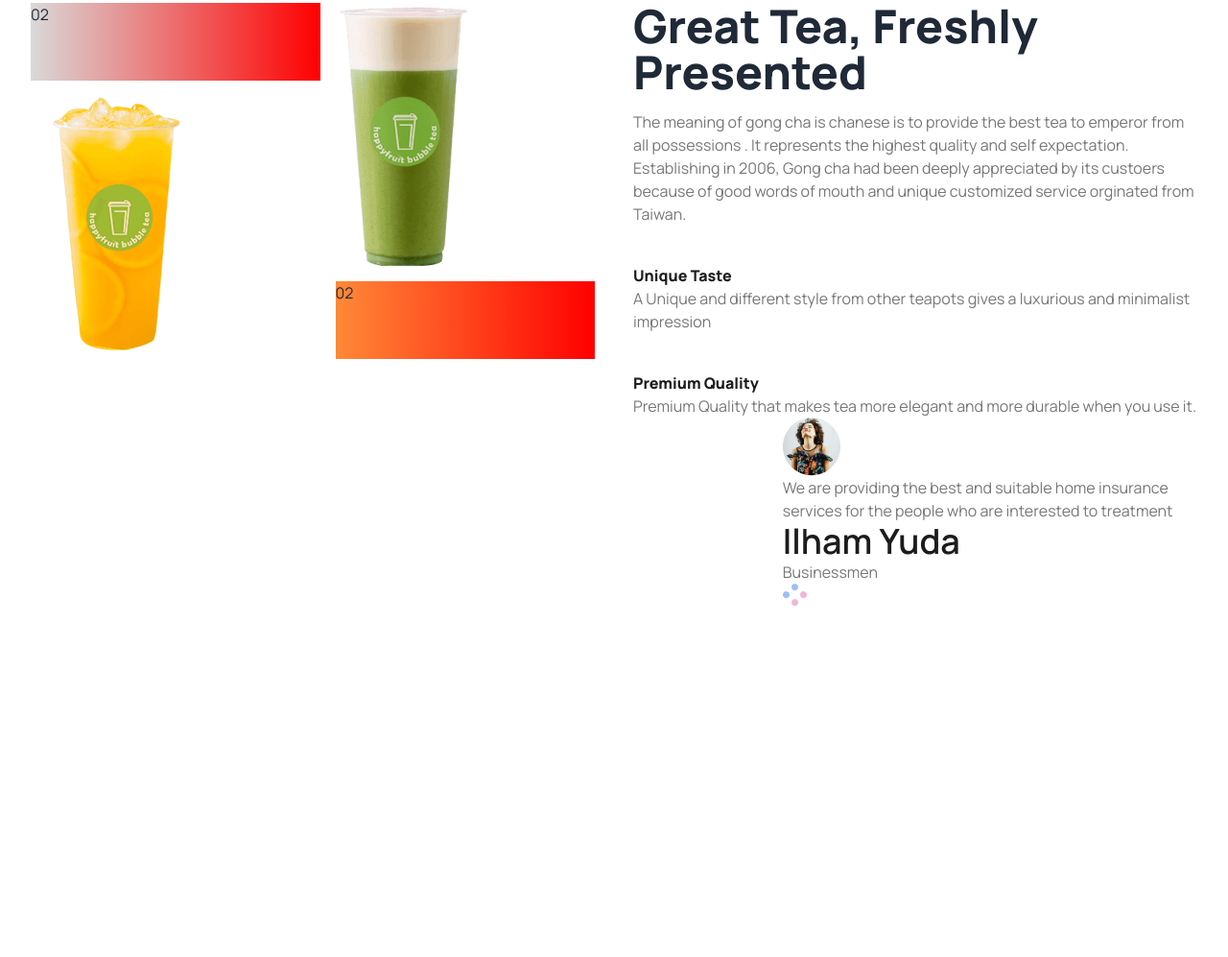
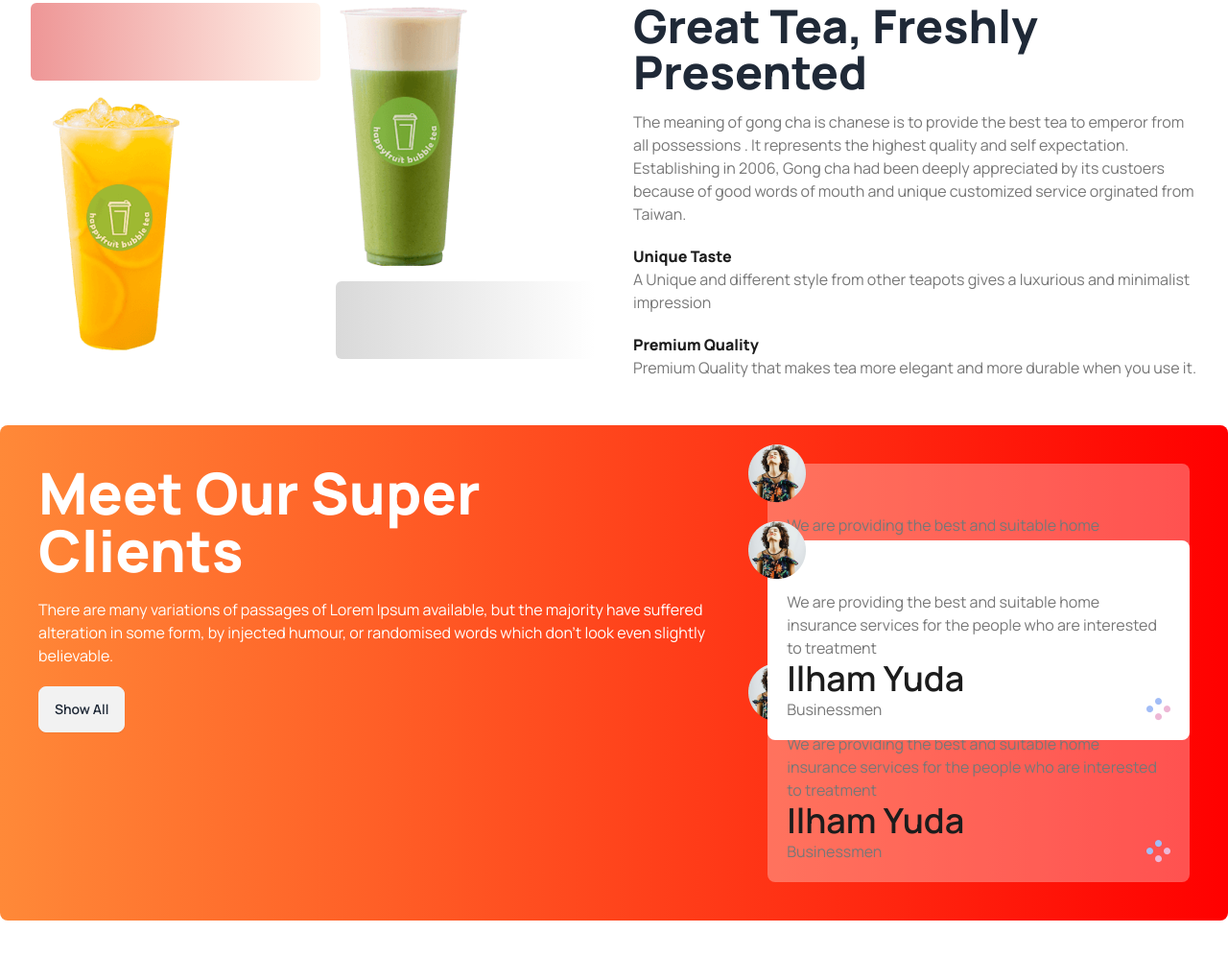
Before and after one commit to developerMohib/tea-house-with-daisyUI, a plain HTML site: page index.html in a window 1280 px wide. Shown: the part 1058-2055 px from the top of the page at 96% size. Before the commit the page ends 1690 px from the top, so only its background shows below. Drawn offline with nearby package versions, Linux system fonts and the light colour scheme.

Commit message:
Happy Client added.

```diff
--- a/index.html
+++ b/index.html
@@ -141,10 +141,10 @@
         <div class="flex-1">
 
           <div class="grid grid-col-1 grid-flow-row lg:grid-rows-4 lg:grid-flow-col gap-4">
-            <div class=" bg-gradient-to-r from-[#D9D9D9] to-gradient-end ">02</div>
+            <div class=" bg-gradient-to-r from-[#ee9696] to-[#fff3eb] rounded-md "> </div>
             <div class="row-span-3 "><img  src="./images/fresh-1.png" alt=""></div>
             <div class="row-span-3 "><img src="./images/fresh-2.png" alt=""></div>
-            <div class=" bg-gradient-to-r from-gradient-start to-gradient-end">02</div>
+            <div class=" bg-gradient-to-r from-[#D9D9D9] to-[#FFFFFF] rounded-md "> </div>
           </div>
 
         </div>
@@ -155,7 +155,7 @@
             <p class="text-sec-color mt-4 "> The meaning of gong cha is chanese is to provide the best tea to emperor from all possessions . It represents the highest quality and self expectation. Establishing in 2006, Gong cha had been deeply appreciated by its custoers  because of good words of mouth and unique customized service orginated from Taiwan. </p>
           </div>
 
-          <div class="my-10">
+          <div class="my-5">
             <h3 class="text-title-color font-extrabold">Unique Taste</h3>
             <p class="text-sec-color">A Unique and different style from other teapots gives a luxurious and minimalist impression</p>
           </div>
@@ -171,22 +171,61 @@
     <!-- Presentation Section End -->
 
     <!-- Super Clients Start -->
-    <section>
-      <div class="container flex">
+    <section class="my-12" >
+      <div class="container lg:flex md:flex bg-gradient-to-r from-gradient-start to-gradient-end rounded-lg lg:p-10 p-5 z-8 ">
         <div>
-          <h2 class="text-white font-extrabold text-6xl ">Meet Our Super <br> Clients</h2>
+          <h2 class="text-white font-extrabold text-6xl mb-5 ">Meet Our Super <br> Clients</h2>
           <p class="text-white">There are many variations of passages of Lorem Ipsum available, but the majority have suffered alteration in some form, by injected humour, or randomised words which don't look even slightly believable. </p>
-        </div>
-        <!-- left Business Card -->
-        <div>
-          <img src="./images/client.png" alt="">
-          <p class="text-sec-color">We are providing the best and suitable home insurance services for the people who are interested to treatment</p>
-          <h3 class="text-title-color font-semibold text-4xl ">Ilham Yuda</h3>
-          <p class="text-sec-color"> Businessmen </p>
-          <div>
-            <img src="./images/circles.png" alt="">
+          <div class="mt-5" >
+            <button class="btn btn-white font-semibold"> Show All  </button>
           </div>
         </div>
+
+        <!-- left Business Card -->
+        <div class="relative">
+          <!-- card-1  -->
+
+          <div class="bg-[#ffffff4f] p-5 rounded-lg relative mb-5 z-5">
+            <img class="absolute -top-5 -left-5 z-1" src="./images/client.png" alt="">
+            <div class="mt-8">
+              <p class="text-sec-color">We are providing the best and suitable home insurance services for the people who are interested to treatment</p>
+            <h3 class="text-title-color font-semibold text-4xl ">Ilham Yuda</h3>
+            <p class="text-sec-color"> Businessmen </p>
+            </div>
+            <div class="relative">
+              <img class="absolute right-0 bottom-0" src="./images/circles.png" alt="">
+            </div>
+          </div>
+          <!-- card-2 -->
+
+          <div class="bg-white p-5 rounded-lg absolute left-0 top-20 z-10">
+            <div class="">
+              <img class="absolute -top-5 -left-5" src="./images/client.png" alt="">
+              <div class="mt-8">
+                <p class="text-sec-color">We are providing the best and suitable home insurance services for the people who are interested to treatment</p>
+              <h3 class="text-title-color font-semibold text-4xl ">Ilham Yuda</h3>
+              <p class="text-sec-color"> Businessmen </p>
+              </div>
+              <div class="relative">
+                <img class="absolute right-0 bottom-0" src="./images/circles.png" alt="">
+              </div>
+            </div>
+          </div>
+          <!-- card-3 -->
+
+          <div class="bg-[#ffffff4f] p-5 rounded-lg relative mt-5 z-5">
+            <img class="absolute -top-5 -left-5 z-1" src="./images/client.png" alt="">
+            <div class="mt-8">
+              <p class="text-sec-color">We are providing the best and suitable home insurance services for the people who are interested to treatment</p>
+            <h3 class="text-title-color font-semibold text-4xl ">Ilham Yuda</h3>
+            <p class="text-sec-color"> Businessmen </p>
+            </div>
+            <div class="relative">
+              <img class="absolute right-0 bottom-0" src="./images/circles.png" alt="">
+            </div>
+          </div>
+        </div>
+
       </div>
     </section>
     <!-- Super Clients End -->
```
